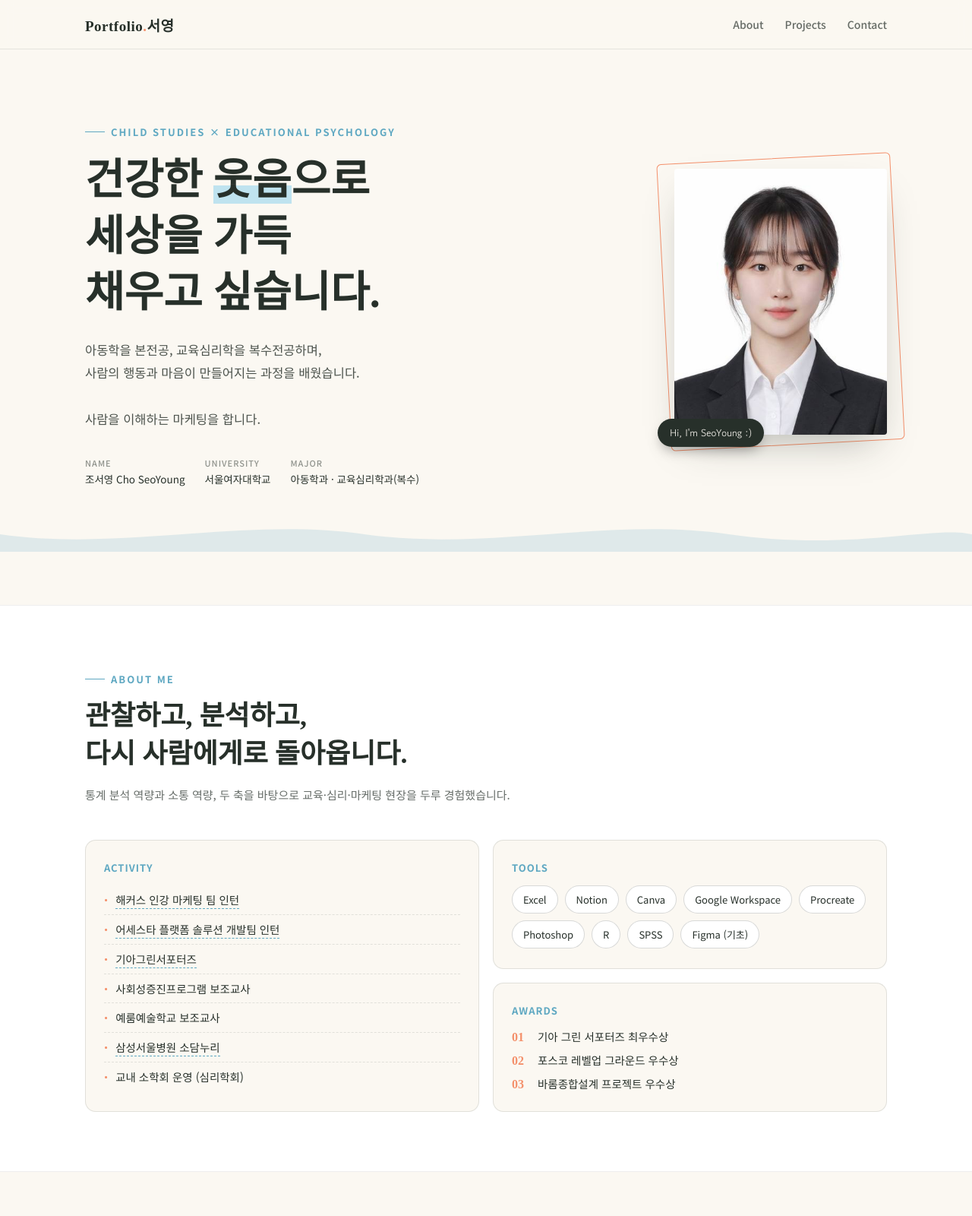
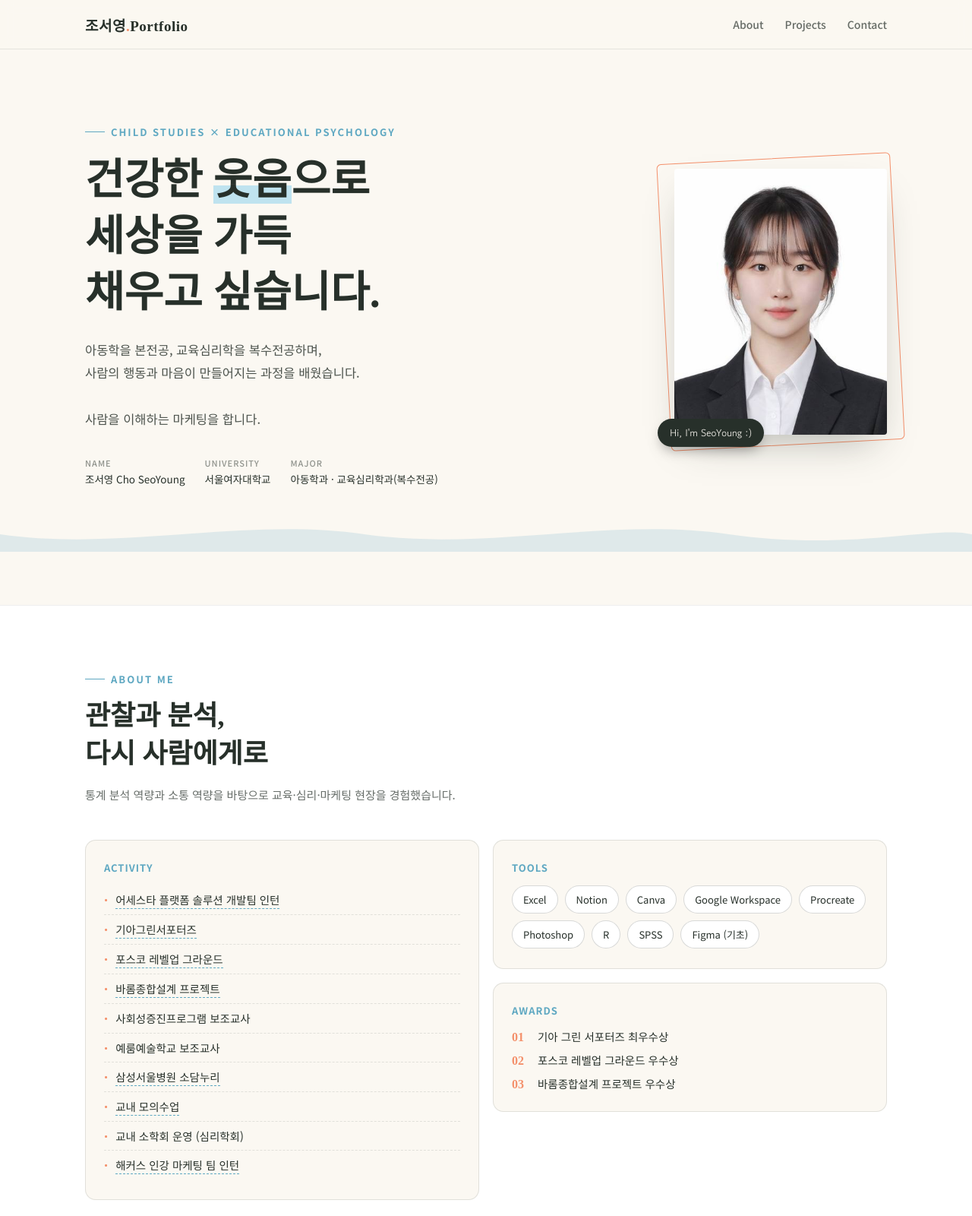
Before and after one commit to choseo0000/portfolio., a plain HTML site: page index.html in a window 1280 px wide. Shown: the top 1600 px of the page at 76% size. Drawn offline with Linux system fonts and the light colour scheme; a web font is replaced by a local one.

Commit message:
Update index.html

```diff
--- a/index.html
+++ b/index.html
@@ -11,7 +11,7 @@
 
 <nav>
   <div class="wrap">
-    <div class="brand">Portfolio<span>.</span>서영</div>
+    <div class="brand">조서영<span>.</span>Portfolio</div>
     <div class="navlinks">
       <a href="#about">About</a>
       <a href="#projects">Projects</a>
@@ -33,7 +33,7 @@
       <div class="hero-meta">
         <div><b>Name</b> 조서영 Cho SeoYoung</div>
         <div><b>University</b> 서울여자대학교</div>
-        <div><b>Major</b> 아동학과 · 교육심리학과(복수)</div>
+        <div><b>Major</b> 아동학과 · 교육심리학과(복수전공)</div>
       </div>
     </div>
     <div class="photo-frame">
@@ -52,21 +52,24 @@
   <div class="wrap">
     <div class="section-head">
       <div class="eyebrow">About Me</div>
-      <h2>관찰하고, 분석하고,<br>다시 사람에게로 돌아옵니다.</h2>
-      <p>통계 분석 역량과 소통 역량, 두 축을 바탕으로 교육·심리·마케팅 현장을 두루 경험했습니다.</p>
+      <h2>관찰과 분석,<br>다시 사람에게로</h2>
+      <p>통계 분석 역량과 소통 역량을 바탕으로 교육·심리·마케팅 현장을 경험했습니다.</p>
     </div>
 
     <div class="about-grid">
       <div class="pill-card">
         <h3>Activity</h3>
         <ul>
-          <li><a href="#proj-hackers">해커스 인강 마케팅 팀 인턴</a></li>
           <li><a href="#proj-assesta">어세스타 플랫폼 솔루션 개발팀 인턴</a></li>
           <li><a href="#proj-kia">기아그린서포터즈</a></li>
+          <li><a href="#proj-posco">포스코 레벨업 그라운드</a></li>
+          <li><a href="#proj-barom">바롬종합설계 프로젝트</a></li>
           <li>사회성증진프로그램 보조교사</li>
           <li>예룸예술학교 보조교사</li>
           <li><a href="#proj-sodam">삼성서울병원 소담누리</a></li>
+          <li><a href="#proj-class">교내 모의수업</a></li>
           <li>교내 소학회 운영 (심리학회)</li>
+          <li><a href="#proj-hackers">해커스 인강 마케팅 팀 인턴</a></li>
         </ul>
       </div>
       <div class="about-right">
@@ -269,10 +272,10 @@
 <section class="closing" id="contact">
   <div class="wrap">
     <div class="eyebrow" style="justify-content:center; color:var(--sky-deep);">Thank you</div>
-    <h2>오늘의 관찰이 내일의 <span class="em">웃음</span>이 되도록.</h2>
-    <p>읽어주셔서 감사합니다. 함께 일하며 더 많은 이야기를 나누고 싶습니다.</p>
+    <h2>오늘의 관찰이<br>내일의 <span class="em">웃음</span>이 되도록.</h2>
+    <p>읽어주셔서 감사합니다. </p>
     <div class="sign">Cho SeoYoung</div>
-    <div class="date">2026.04</div>
+    <div class="date">2026.06</div>
   </div>
 </section>
 
```
